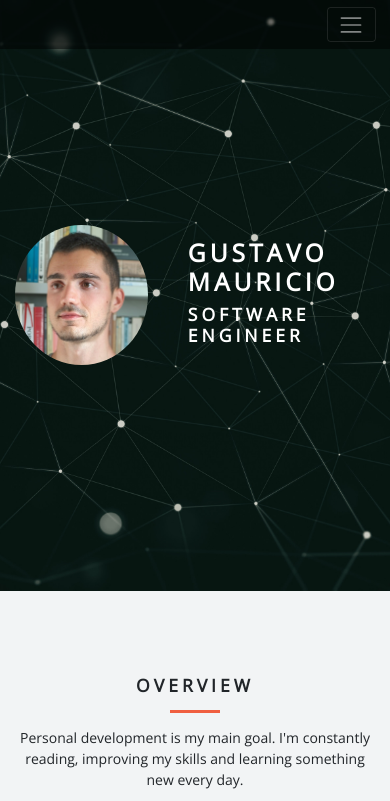
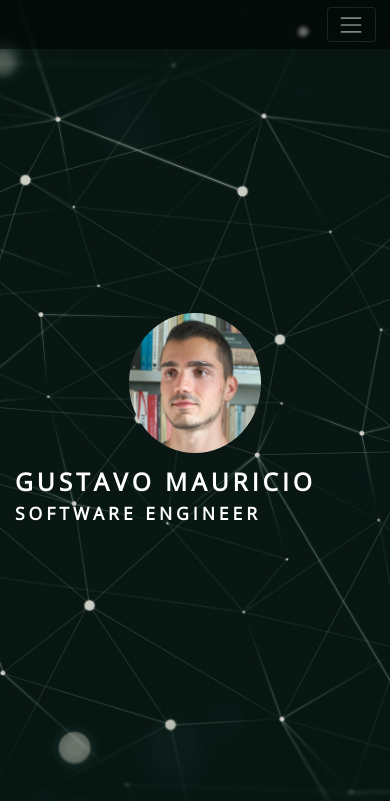
Before and after one commit to gustavomauricio/portfolio, a plain HTML site: page index.html in a window 390 px wide. Shown: the top 801 px of the page. Drawn offline with nearby package versions, Linux system fonts and the light colour scheme; some packages are replaced by stand-ins of ours; a script that the page names is missing.

Commit message:
hero section responsive layout improvement

```diff
--- a/css/style.css
+++ b/css/style.css
@@ -19,10 +19,16 @@ footer {
 	background-image: url(../img/bg-landing.jpg);
 	background-position: bottom;
 	background-size: cover;
-	height: 70vh;
+	height: 100vh;
 	display: flex;
 	align-items: center;
 	color: #FFF;
+}
+
+@media screen and (min-width: 576px) {
+  #home {
+    height: 70vh;
+  }
 }
 
 h1, h2, h3, h4, h5, h6 {
--- a/index.html
+++ b/index.html
@@ -46,11 +46,11 @@
         <section id="home">
           <div class="container">
             <div class="row">
-              <div class="col d-flex align-items-center">
-                <div>
-                  <img class="avatar" src="img/avatar.jpg" alt="avatar">
-                </div>
-                <div class="px-40 ltspacing4">
+              <div class="col-12 col-sm-3 d-flex justify-content-center justify-content-sm-end py-2">
+                <img class="avatar" src="img/avatar.jpg" alt="avatar">
+              </div>
+              <div class="col-12 col-sm-9 d-flex align-items-center py-2">
+                <div class="ltspacing4">
                   <h3 class="uppercase" id="name"></h3>
                   <h5 class="uppercase">Software Engineer</h5>
                 </div>
```
